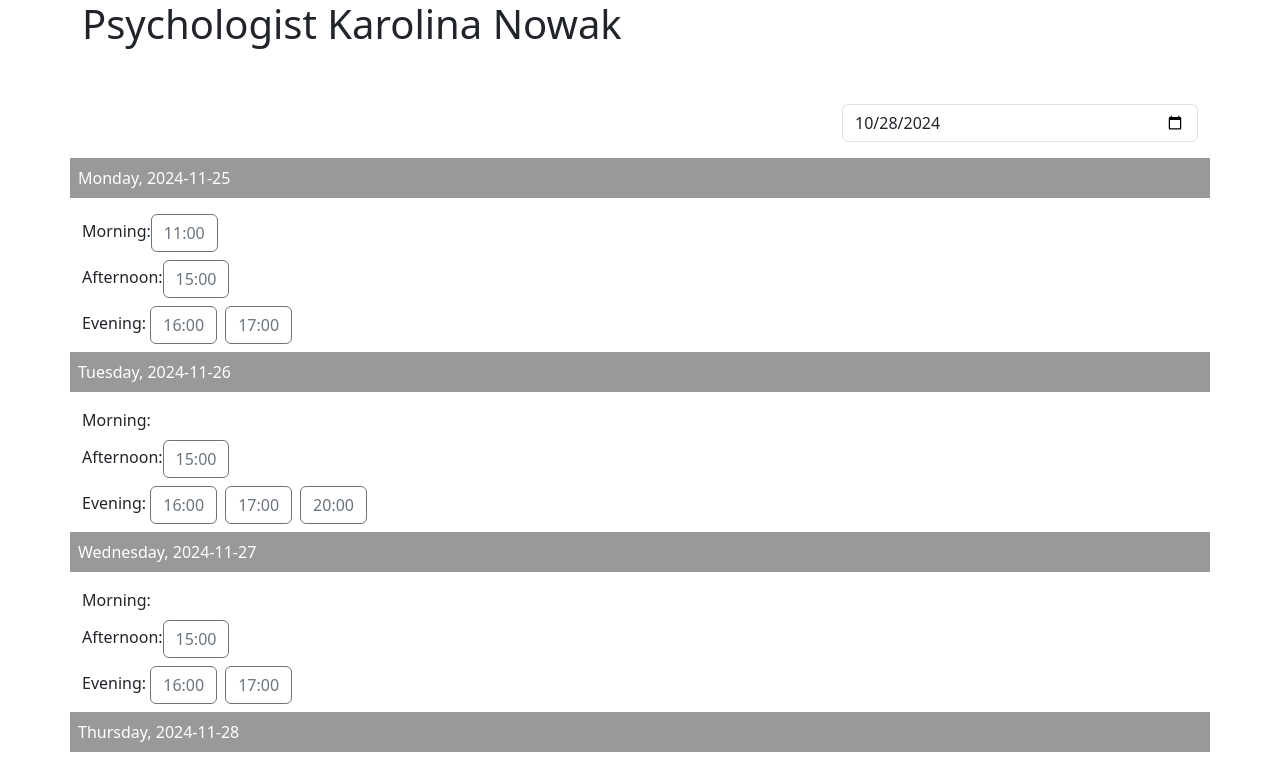
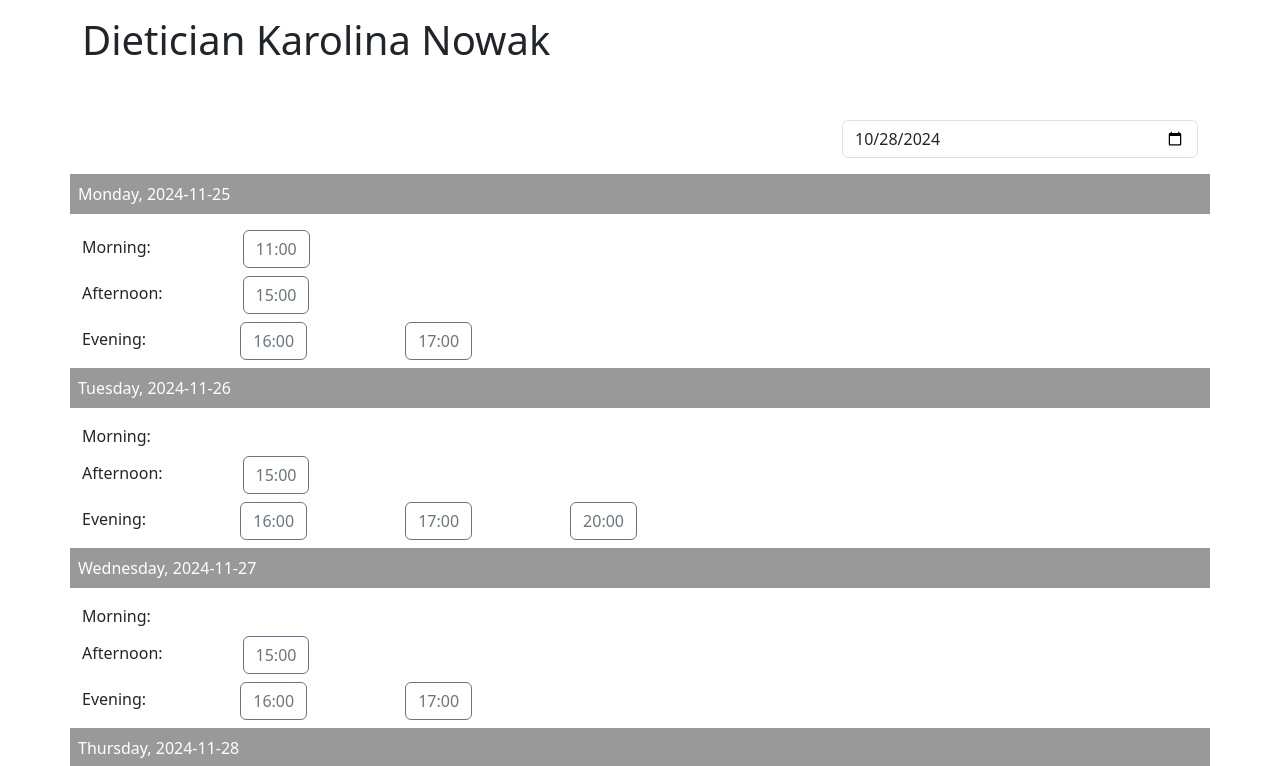
Before and after one commit to karolina-rachuta/booking_app, a React (Create React App) app: page /book/online in a window 1280 px wide. Shown: the top 766 px of the page. Built offline with nearby package versions, Linux system fonts and the light colour scheme; data requests are answered from the project's data file.

Commit message:
adding styling, code refactor, creating ThankYou component

```diff
--- a/backend_api/api.json
+++ b/backend_api/api.json
@@ -277,6 +277,36 @@
       "visitDate": "2024-11-25T17:00",
       "online": true,
       "confirmation": true
+    },
+    {
+      "id": "7b87",
+      "fullname": "Anna Nowak",
+      "email": "anna.nowak@op.pl",
+      "phoneNumber": "0585553312",
+      "acceptedTerms": true,
+      "visitDate": "2024-11-25T17:00",
+      "online": false,
+      "confirmation": true
+    },
+    {
+      "id": "cbd8",
+      "fullname": "Anne Smith",
+      "email": "anne.smith@gmail.com",
+      "phoneNumber": "0585331418",
+      "acceptedTerms": true,
+      "visitDate": "2024-11-25T17:00",
+      "online": true,
+      "confirmation": true
+    },
+    {
+      "id": "cbd8",
+      "fullname": "Anne Smith",
+      "email": "anne.smith@gmail.com",
+      "phoneNumber": "0585331418",
+      "acceptedTerms": true,
+      "visitDate": "undefinedTundefined",
+      "online": false,
+      "confirmation": false
     }
   ]
 }
--- a/src/components/Bookview.jsx
+++ b/src/components/Bookview.jsx
@@ -5,7 +5,8 @@ import Container from "react-bootstrap/Container";
 import Row from "react-bootstrap/Row";
 import Col from "react-bootstrap/Col";
 import FormControl from "react-bootstrap/FormControl";
-import Button from 'react-bootstrap/Button';
+import Button from "react-bootstrap/Button";
+import { convertDay } from "../helpers/convertDay";
 
 function Bookview() {
   const params = useParams();
@@ -17,7 +18,7 @@ function Bookview() {
   useEffect(() => {
     getVisits()
       .then((data) => setVisits(data))
-      .catch((error) => console.log(error));
+      .catch((error) => console.log(error.message));
   }, []);
 
   async function getVisits() {
@@ -30,24 +31,11 @@ function Bookview() {
     setStartDate(e.target.value);
   }
 
-  function convertDay(dt) {
-    const weekDays = [
-      "Sunday",
-      "Monday",
-      "Tuesday",
-      "Wednesday",
-      "Thursday",
-      "Friday",
-      "Saturday",
-    ];
-    return weekDays[new Date(dt).getDay()];
-  }
-
   return (
     <Container>
-      <Row>
+      <Row className="mt-3">
         <Col>
-          <h1>Psychologist Karolina Nowak</h1>
+          <h1>Dietician Karolina Nowak</h1>
         </Col>
       </Row>
       <Row className="flex-row-reverse">
@@ -60,9 +48,8 @@ function Bookview() {
         </Col>
       </Row>
 
-      {visits.filter((visit) => (
-        (new Date(visit.data)) > (new Date(startDate))
-      ))
+      {visits
+        .filter((visit) => new Date(visit.data) > new Date(startDate))
         .map((visit) => (
           <Row key={visit.id}>
             <Col
@@ -83,8 +70,18 @@ function Bookview() {
               {visit.avaiableHours
                 .filter((hour) => parseInt(hour) < 12)
                 .map((hour) => (
-                <Link to={`/form/${params.type}`} state={{ params: `${params.type}`, date: visit.data, time: hour }} className="mr-2">
-                    <Button className="me-2" variant="outline-secondary">{hour}</Button>
+                  <Link
+                    to={`/form/${params.type}`}
+                    state={{
+                      params: `${params.type}`,
+                      date: visit.data,
+                      time: hour,
+                    }}
+                    className="mr-2"
+                  >
+                    <Button className="me-2" variant="outline-secondary" style={{marginLeft: "92px"}}>
+                      {hour}
+                    </Button>
                   </Link>
                 ))}
             </Col>
@@ -94,8 +91,18 @@ function Bookview() {
               {visit.avaiableHours
                 .filter((hour) => parseInt(hour) >= 12 && parseInt(hour) < 16)
                 .map((hour) => (
-                <Link to={`/form/${params.type}`} state={{ params: `${params.type}`, date: visit.data, time: hour }} className="mr-2">
-                    <Button className="me-2" variant="outline-secondary">{hour}</Button>
+                  <Link
+                    to={`/form/${params.type}`}
+                    state={{
+                      params: `${params.type}`,
+                      date: visit.data,
+                      time: hour,
+                    }}
+                    className="mr-2"
+                  >
+                    <Button className="me-2" variant="outline-secondary" style={{marginLeft: "80px"}}>
+                      {hour}
+                    </Button>
                   </Link>
                 ))}
             </Col>
@@ -105,8 +112,15 @@ function Bookview() {
               {visit.avaiableHours
                 .filter((hour) => parseInt(hour) >= 16)
                 .map((hour) => (
-                <Link to={`/form/${params.type}/new`} state={{ params: `${params.type}`, date: visit.data, time: hour }}>
-                    <Button className="me-2" variant="outline-secondary">
+                  <Link
+                    to={`/form/${params.type}/new`}
+                    state={{
+                      params: `${params.type}`,
+                      date: visit.data,
+                      time: hour,
+                    }}
+                  >
+                    <Button className="me-2" variant="outline-secondary" style={{marginLeft: "90px"}}>
                       {hour}
                     </Button>
                   </Link>
--- a/src/components/Confirmation.jsx
+++ b/src/components/Confirmation.jsx
@@ -51,14 +51,10 @@ function Confirmation() {
       const updatedData = await changingConfirmationOfTheVisit(id);
       setConfirmationData(updatedData);
       console.log(updatedData);
-      navigate('/thankyou');
+      navigate('/thankyou', {state: {formData: confirmationData }});
     } catch (error) {
       console.log(error);
     }
-    // change confirmation to true +
-    // navigate to thankyou +
-    // delete the date from the calendar - todo
-    //send email to user - todo
   }
 
   const {
@@ -77,7 +73,7 @@ function Confirmation() {
     <Container>
       <Row xs={12} className="mb-5 mt-3">
         <Col>
-          <h1>Psychologist Karolina Nowak</h1>
+          <h1>Dietician Karolina Nowak</h1>
         </Col>
       </Row>
       <Row>
--- a/src/components/Reservation.jsx
+++ b/src/components/Reservation.jsx
@@ -10,10 +10,6 @@ import FormLabel from "react-bootstrap/FormLabel";
 import FormText from "react-bootstrap/FormText";
 import FormCheck from "react-bootstrap/FormCheck";
 import Button from "react-bootstrap/Button";
-
-//missing validation of inputs
-//19 linijka pokazuje sie przy kazdej literce w input
-//patch- update ktoras literowke
 
 function Reservation() {
   let { state } = useLocation();
@@ -33,7 +29,6 @@ function Reservation() {
         ...prevData,
         ...state.formData,
       }));
-      //wywolac patcha?
     }
   }, [state]);
 
@@ -92,7 +87,7 @@ function Reservation() {
     <Container>
       <Row xs={12}>
         <Col className="mt-5 mb-3">
-          <h1>Psychologist Karolina Nowak</h1>
+          <h1>Dietician Karolina Nowak</h1>
         </Col>
       </Row>
       <Row xs={12}>
--- a/src/components/ThankYou.jsx
+++ b/src/components/ThankYou.jsx
@@ -1,17 +1,24 @@
+import { useLocation, Link } from "react-router-dom";
 import Container from "react-bootstrap/Container";
 import Row from "react-bootstrap/Row";
 import Col from "react-bootstrap/Col";
+import Button from "react-bootstrap/Button";
 
 function ThankYou() {
-return (
+    let { state } = useLocation();
+    let {formData} = state;
+  return (
     <Container>
-        <Row className="mt-3">
-            <Col>
-            <h1>Thank you for booking the visit</h1>
-            </Col>
-        </Row>
+      <Row className="mt-3">
+        <Col>
+          <h1 className="mt-3 mb-5">Dietician Karolina Nowak</h1>
+          <p>Thank you for booking the visit!</p>
+          <p className="mb-5">Confirmation email will be send to: <span style={{fontWeight: "bold"}}>{formData.email}</span></p>
+          <Link to="/"><Button>New Reservation</Button></Link>
+        </Col>
+      </Row>
     </Container>
-)
+  );
 }
 
 export default ThankYou;
```
Lines whose indentation alone changed are shown as unchanged.
